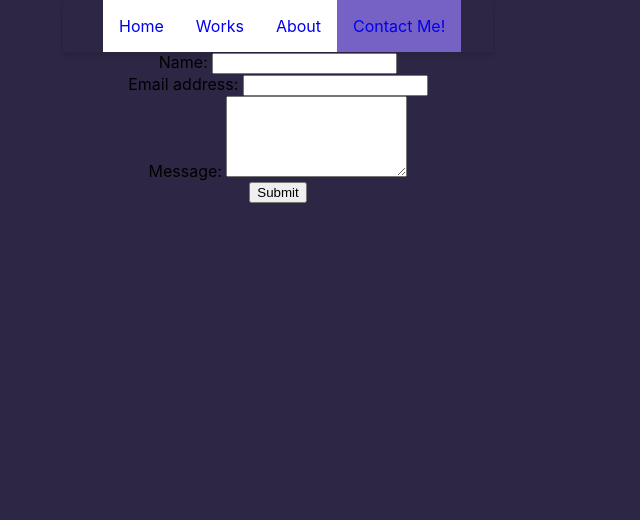
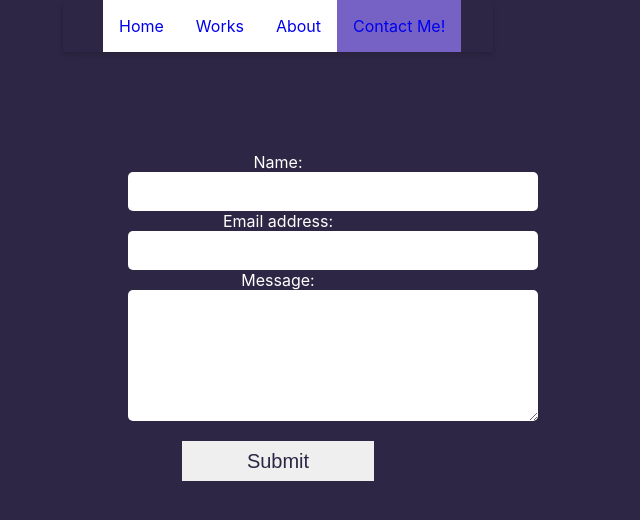
Before and after one commit to esan2398/esan2398.github.io, a React (Create React App) app: page /contact in a window 1280 px wide. Shown: the top 520 px of the page, without its empty margins (362-1002 px from the left). Built offline with nearby package versions, Linux system fonts and the light colour scheme.

Commit message:
Filled each page with its respective content & some more css styling

```diff
--- a/src/components/Contact.js
+++ b/src/components/Contact.js
@@ -1,4 +1,5 @@
 import React, {Component} from 'react'
+import '../style/Contact.css'
 class Contact extends Component {
     constructor(props) {
       super(props);
@@ -7,18 +8,18 @@ class Contact extends Component {
 
     render() {
       return(
-        <div className="App">
+        <div className="Form">
           <form onSubmit={this.handleSubmit}>
             <div class="contactForm">
-              <label> Name: </label>
+              <label style={{color: 'white'}}> Name: </label>
               <input type="text" value={this.state.name} onChange={this.onNameChange} />
             </div>
             <div class="contactForm">
-              <label> Email address: </label>
+              <label style={{color: 'white'}}> Email address: </label>
               <input type="email" value={this.state.email} onChange={this.onEmailChange} />
             </div>
             <div class="contactForm">
-              <label> Message: </label>
+              <label style={{color: 'white'}}> Message: </label>
               <textarea rows="5" value={this.state.message} onChange={this.onMessageChange} />
             </div>
             <button>Submit</button>
--- a/src/components/Works.js
+++ b/src/components/Works.js
@@ -1,10 +1,12 @@
 import React, {Component} from 'react'
+import '../style/Works.css'
 
 export default class Works extends Component {
     render () {
         return (
             <div>
-                <h1>Coming soon!</h1>
+                <h1 class='worksLinks'><a href='https://www.instagram.com/esan.jpeg/'>PHOTOGRAPHY</a></h1>
+                <h1 class='worksLinks'><a href='https://www.instagram.com/santana.art23/'>ART/DESIGN</a></h1>
             </div>
         )
     }
--- /dev/null
+++ b/src/style/Contact.css
@@ -0,0 +1,28 @@
+.Form{
+    align-items: center;
+    text-align: center;
+    margin-top: 100px;
+}
+input, textarea{
+    display:block;
+    width: 30%;
+    padding: .5rem .8rem .5rem .8rem;
+    margin-left: 490px;
+    border:0;
+    border-radius: 5px;
+    font-size: 20px;
+    align-items: center;
+    text-align: center;
+}
+button{
+
+    width: 15%;
+    height: 2.5rem;
+    color: rgb(45, 38, 68);
+    border: 0;
+    bottom: 0;
+    cursor: pointer;
+    font-size: 20px;
+    margin-top: 20px;
+
+}
--- a/src/style/Home.css
+++ b/src/style/Home.css
@@ -4,6 +4,19 @@
     align-Items:center;
     height: 25vh;
     margin-top: 100px;
+    animation: portrait-pulse 3s infinite ease-out;
+}
+
+@keyframes portrait-pulse {
+  0% {
+    transform: scale(1);
+  }
+  50% {
+    transform: scale(.9);
+  }
+  100% {
+    transform: scale(1);
+  }
 }
 
 h1.title{
--- /dev/null
+++ b/src/style/Works.css
@@ -0,0 +1,8 @@
+h1.worksLinks{
+    display: flex;
+    justify-Content:center;
+    align-Items:center;
+    height: 25vh;
+    color:white;
+    background-color: rgb(173, 146, 255);
+}
```
